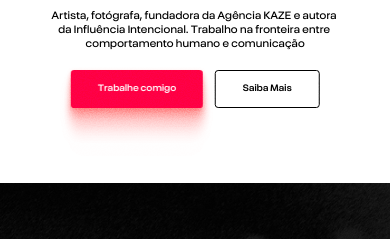
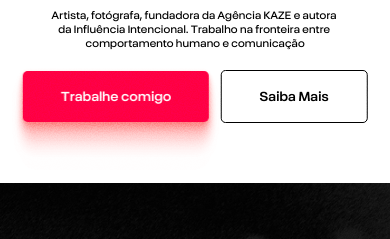
Before and after one commit to 4ngelo0/landing-page-Katharina-Zaparoli, a plain HTML site: page index.html in a window 390 px wide. Shown: the part 605-844 px from the top of the page. Drawn offline with Linux system fonts and the light colour scheme.

Commit message:
Mobile: CTAs do hero e da última seção no tamanho do botão do "Quem é a Kath"
Co-Authored-By: Claude Opus 5.5 <noreply@anthropic.com>

```diff
--- a/css/styles.css
+++ b/css/styles.css
@@ -1224,8 +1224,11 @@ img[data-src] { visibility: hidden; }   /* imagem adiada ainda sem src: não mos
   .home .hero-text { margin-top: 20.221px; width: 290.488px; font-size: 10.784px; letter-spacing: -0.3235px; text-align: center; }
   .home .hero-text .jl, .home .hero-text .jl.jl-last { text-align: center; text-align-last: center; }
   .home .hero-ctas { margin-top: 19.547px; gap: 11.458px; justify-content: center; }
-  .home .hero-ctas .btn { padding: 13.48px 26.961px; border-radius: 3.37px; font-size: 9.436px; letter-spacing: -0.2831px; }
-  .home .hero-ctas .btn-outline { border-width: 0.674px; }
+  /* CTAs do hero e da última seção no mesmo tamanho do botão do "Quem é a Kath" */
+  .home .hero-ctas .btn, .home .provoke-ctas .btn { padding: 18.943px 37.886px; border-radius: 4.736px; font-size: 13.26px; letter-spacing: -0.3978px; }
+  .home .hero-ctas .btn-outline, .home .provoke-ctas .btn-outline { border-width: 0.95px; }
+  .home .hero-ctas, .home .provoke-ctas { align-items: center; }
+  .home .provoke-ctas .btn { padding-left: 24px; padding-right: 24px; }   /* textos em maiúsculas: menos respiro lateral pra caberem lado a lado */
 
   /* ---------- números (kanji na vertical) ----------
      No Figma o bloco tem 483px; como a seção fica fixa enquanto os números trocam,
@@ -1487,8 +1490,6 @@ img[data-src] { visibility: hidden; }   /* imagem adiada ainda sem src: não mos
   .home .provoke-title { width: 337.233px; font-size: 32.183px; line-height: 1.025; letter-spacing: -0.9655px; }
   .home .provoke-lead { width: 313.083px; font-size: 11.494px; letter-spacing: -0.3448px; }
   .home .provoke-ctas { gap: 9.77px; justify-content: center; }
-  .home .provoke-ctas .btn { padding: 11.494px 22.988px; border-radius: 2.873px; font-size: 8.046px; letter-spacing: -0.2414px; }
-  .home .provoke-ctas .btn-outline { border-width: 0.575px; }
 
   /* ---------- footer ---------- */
   .home .footer { height: calc(722.79px * var(--mz)); border-radius: calc(30px * var(--mz)) calc(30px * var(--mz)) 0 0; }
```
